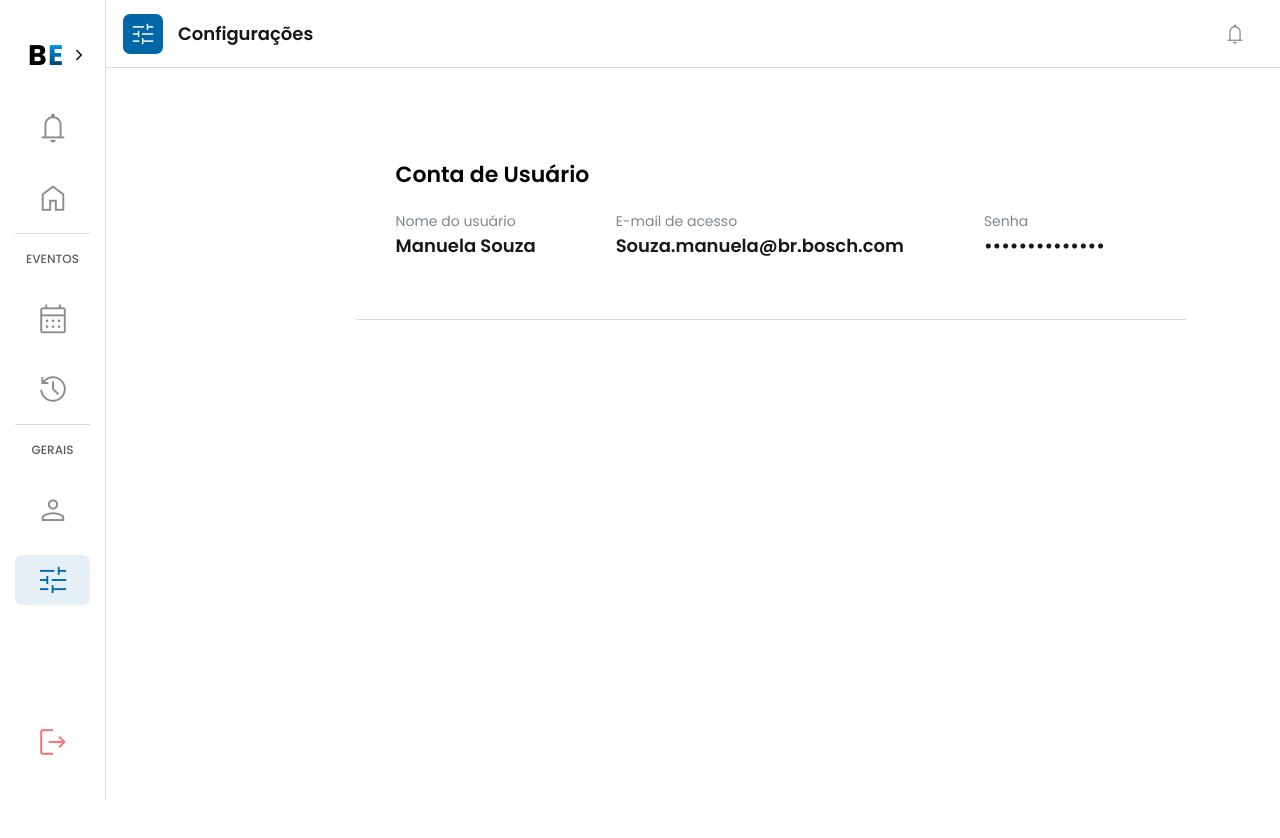
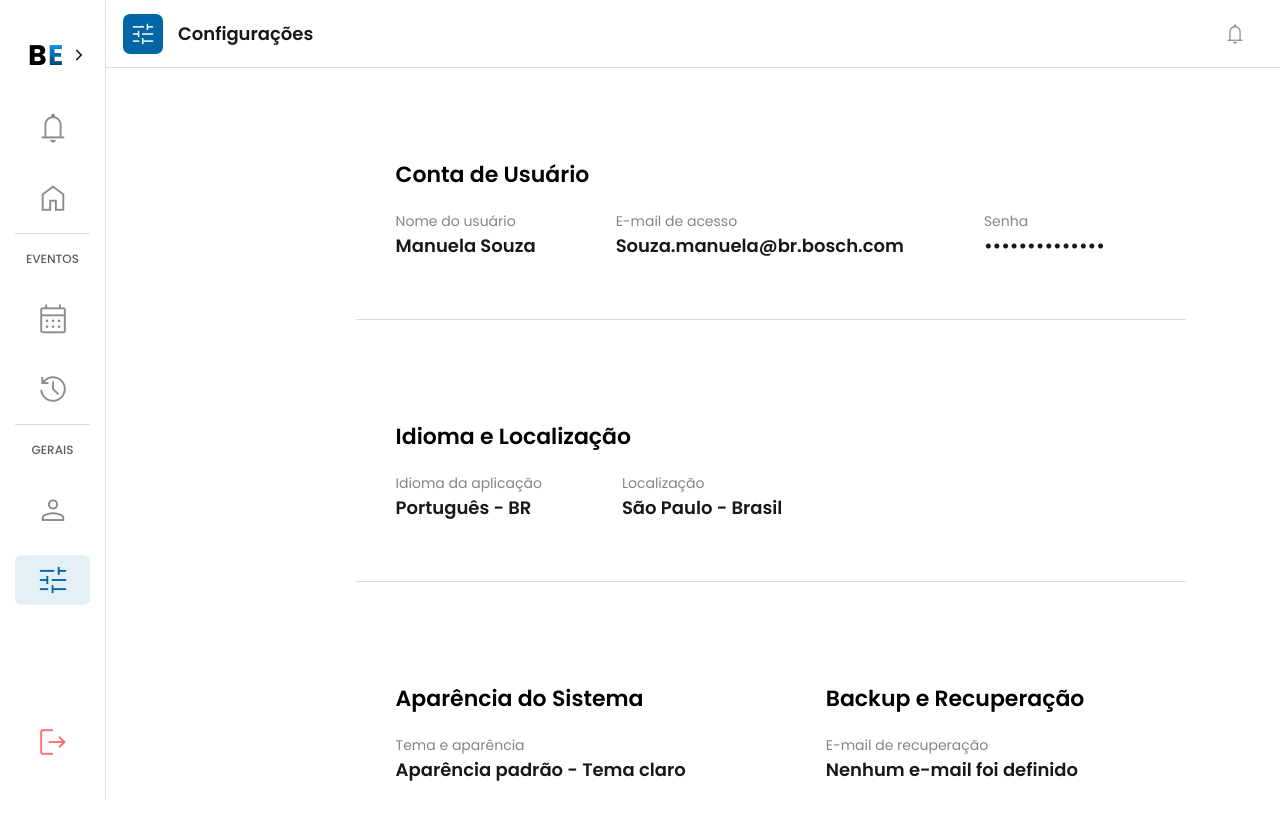
Before and after one commit to EsyProject/EsyFrontend, a React (Vite) app: page /settings in a window 1280 px wide. Shown: the top 838 px of the page. Before the commit the page ends 800 px from the top, so only its background shows below. Built offline with nearby package versions, Linux system fonts and the light colour scheme.

Commit message:
feat: changing page settings style

```diff
--- a/src/pages/Settings/Settings.css
+++ b/src/pages/Settings/Settings.css
@@ -2,11 +2,11 @@
   transition: margin-left 0.3s ease;
 }
 
-.sidebar-open .container-main-settings {
+.sidebar-open .section-container {
   margin-left: 36%;
 }
 
-.container-main-settings {
+.section-container {
   flex: 1;
   padding: 10px;
   width: 850px;
@@ -14,12 +14,12 @@
   transition: margin-left 0.3s;
 }
 
-.user-account {
+.section-header {
   margin-top: 80px;
   padding-left: 40px;
 }
 
-.user-account h2 {
+.section-header h2 {
   font-size: 22px;
   font-weight: 600;
 }
@@ -43,10 +43,7 @@
   font-weight: 550;
 }
 
-.navbar-container {
-  flex: 1;
-  margin-left: 106px;
-  border-bottom: 1px solid #dadce0;
-  height: 68px;
-  transition: margin-left 0.3s ease;
+.theme-backup {
+  display: flex;
+  gap: 100px;
 }
--- a/src/pages/Settings/Settings.jsx
+++ b/src/pages/Settings/Settings.jsx
@@ -1,4 +1,5 @@
 import { useState } from "react";
+import PropTypes from "prop-types";
 import { Sidebar, Navbar } from "../../pages/index";
 import "./Settings.css";
 
@@ -8,6 +9,13 @@ const Settings = () => {
   const toggleSidebar = () => {
     setSidebarOpen(!sidebarOpen);
   };
+
+  const UserInfo = ({ label, value }) => (
+    <div className="user-info">
+      <p>{label}</p>
+      <h4>{value}</h4>
+    </div>
+  );
 
   return (
     <div className={`settings-container ${sidebarOpen ? "sidebar-open" : ""}`}>
@@ -23,33 +31,68 @@ const Settings = () => {
         toggleSidebar={toggleSidebar}
       />
 
-      <div className="container-main-settings">
-        <div className="user-account">
+      <div className="section-container">
+        <div className="section-header">
           <h2>Conta de Usuário</h2>
         </div>
 
         <div className="user-account-data">
-          <div className="user-info">
-            <p>Nome do usuário</p>
-            <h4>Manuela Souza</h4>
+          <UserInfo label="Nome do usuário" value="Manuela Souza" />
+          <UserInfo
+            label="E-mail de acesso"
+            value="Souza.manuela@br.bosch.com"
+          />
+          <UserInfo label="Senha" value="••••••••••••••" />
+        </div>
+        <div className="border-bottom"></div>
+      </div>
+
+      <div className="section-container">
+        <div className="section-header">
+          <h2>Idioma e Localização</h2>
+        </div>
+
+        <div className="user-account-data">
+          <UserInfo label="Idioma da aplicação" value="Português - BR" />
+          <UserInfo label="Localização" value="São Paulo - Brasil" />
+        </div>
+        <div className="border-bottom"></div>
+      </div>
+
+      <div className="section-container theme-backup">
+        <div className="theme-section">
+          <div className="section-header">
+            <h2>Aparência do Sistema</h2>
           </div>
 
-          <div className="user-info">
-            <p>E-mail de acesso</p>
-            <h4>Souza.manuela@br.bosch.com</h4>
-          </div>
-
-          <div className="user-info">
-            <p>Senha</p>
-            <h4>••••••••••••••</h4>
+          <div className="user-account-data">
+            <UserInfo
+              label="Tema e aparência"
+              value="Aparência padrão - Tema claro"
+            />
           </div>
         </div>
 
-        <div className="border-bottom"></div>
+        <div className="backup-section">
+          <div className="section-header">
+            <h2>Backup e Recuperação</h2>
+          </div>
 
+          <div className="user-account-data">
+            <UserInfo
+              label="E-mail de recuperação"
+              value="Nenhum e-mail foi definido"
+            />
+          </div>
+        </div>
       </div>
     </div>
   );
 };
 
+Settings.propTypes = {
+  label: PropTypes.string.isRequired,
+  value: PropTypes.string.isRequired,
+};
+
 export default Settings;
```
